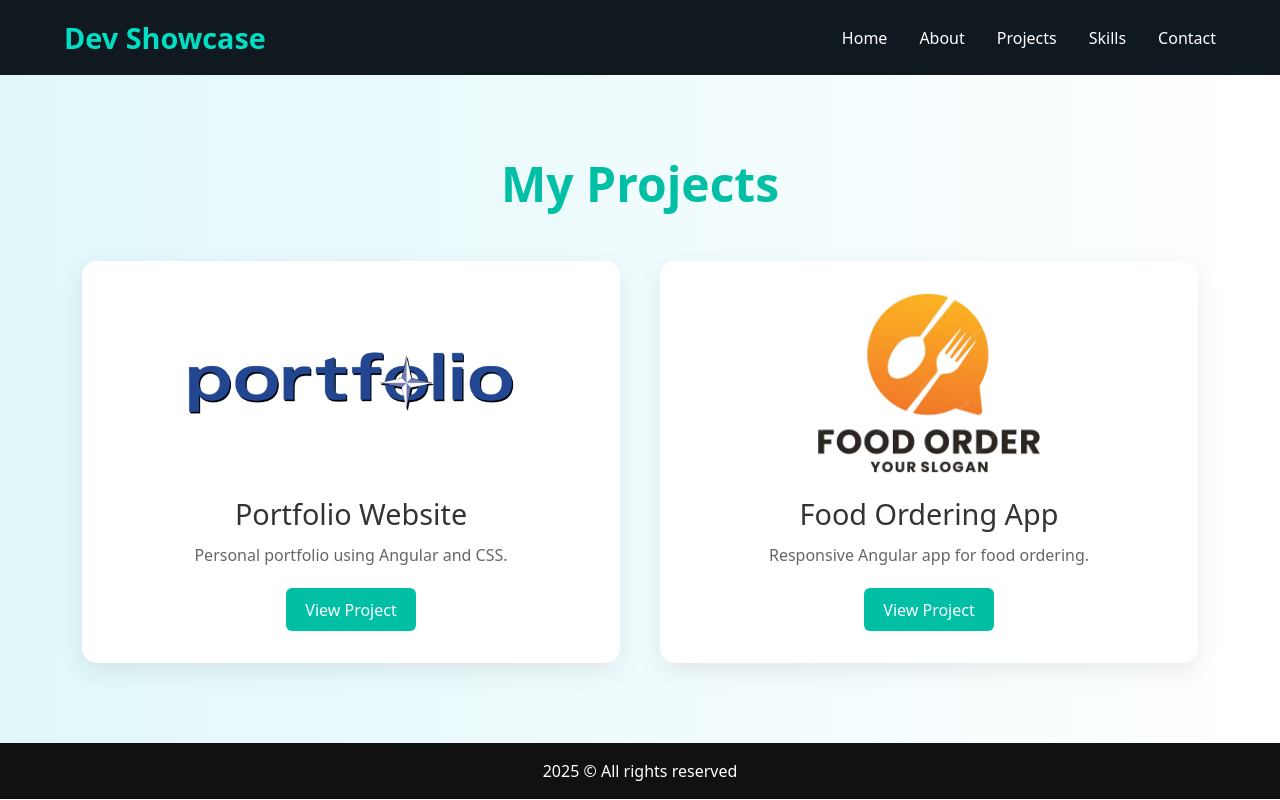
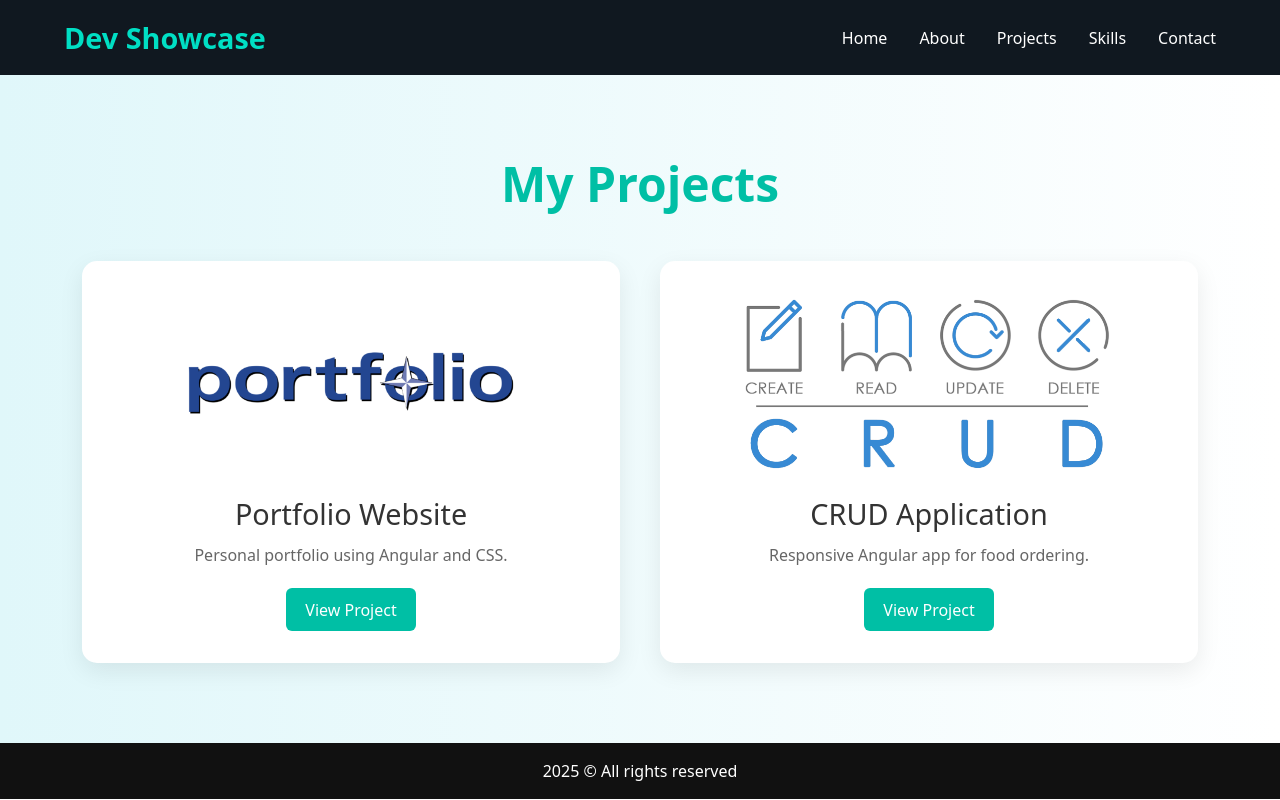
Before and after one commit to Sanjai212002/portfolio_app, an Angular app: page /projects in a window 1280 px wide. Built offline with nearby package versions, Linux system fonts and the light colour scheme.

Commit message:
crud project modified

```diff
--- a/src/app/projects/projects.component.ts
+++ b/src/app/projects/projects.component.ts
@@ -16,9 +16,9 @@ projectList = [
       link: 'https://github.com/Sanjai212002/portfolio_app'
     },
     {
-      title: 'Food Ordering App',
+      title: 'CRUD Application',
       description: 'Responsive Angular app for food ordering.',
-      image: 'food-order-logo-.avif',
+      image: 'crud_logo.png',
       link: 'https://github.com/Sanjai212002/crud-app.git'
     }
   ];
```
Also changed, not shown: public/crud_logo.png (added).
